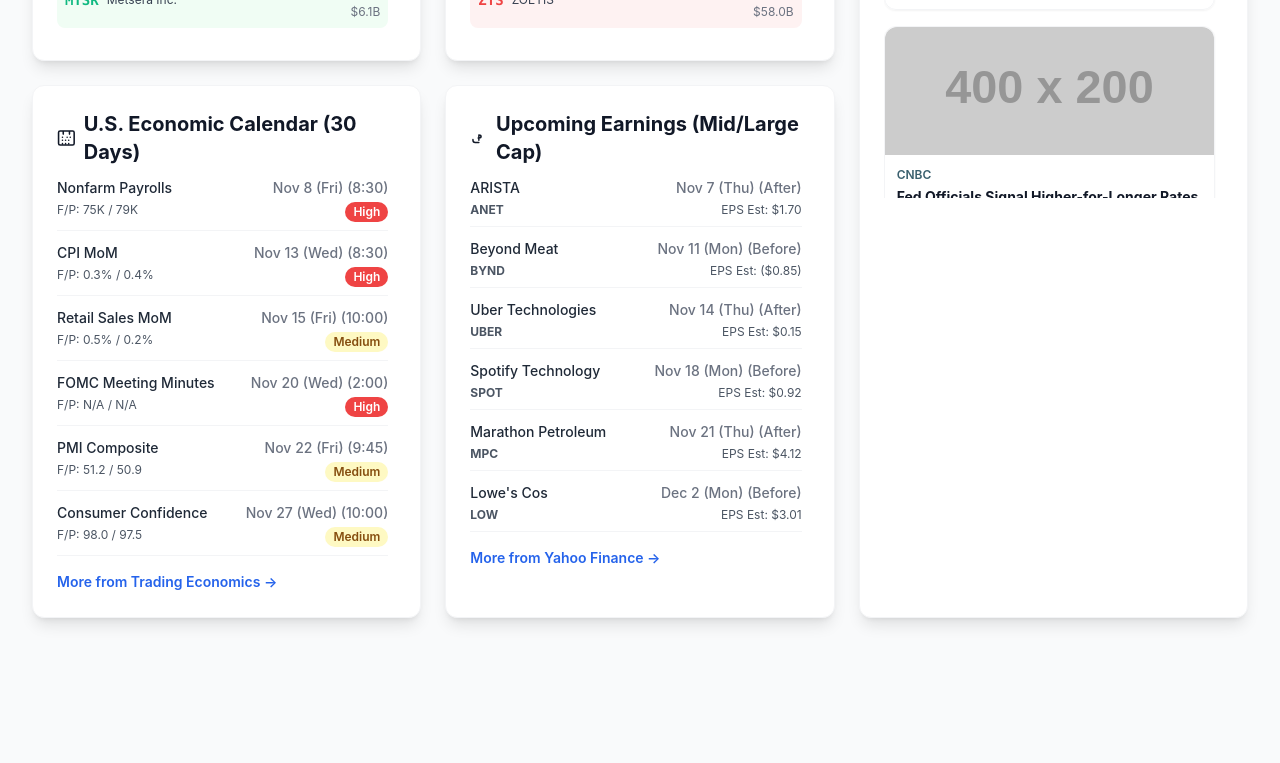
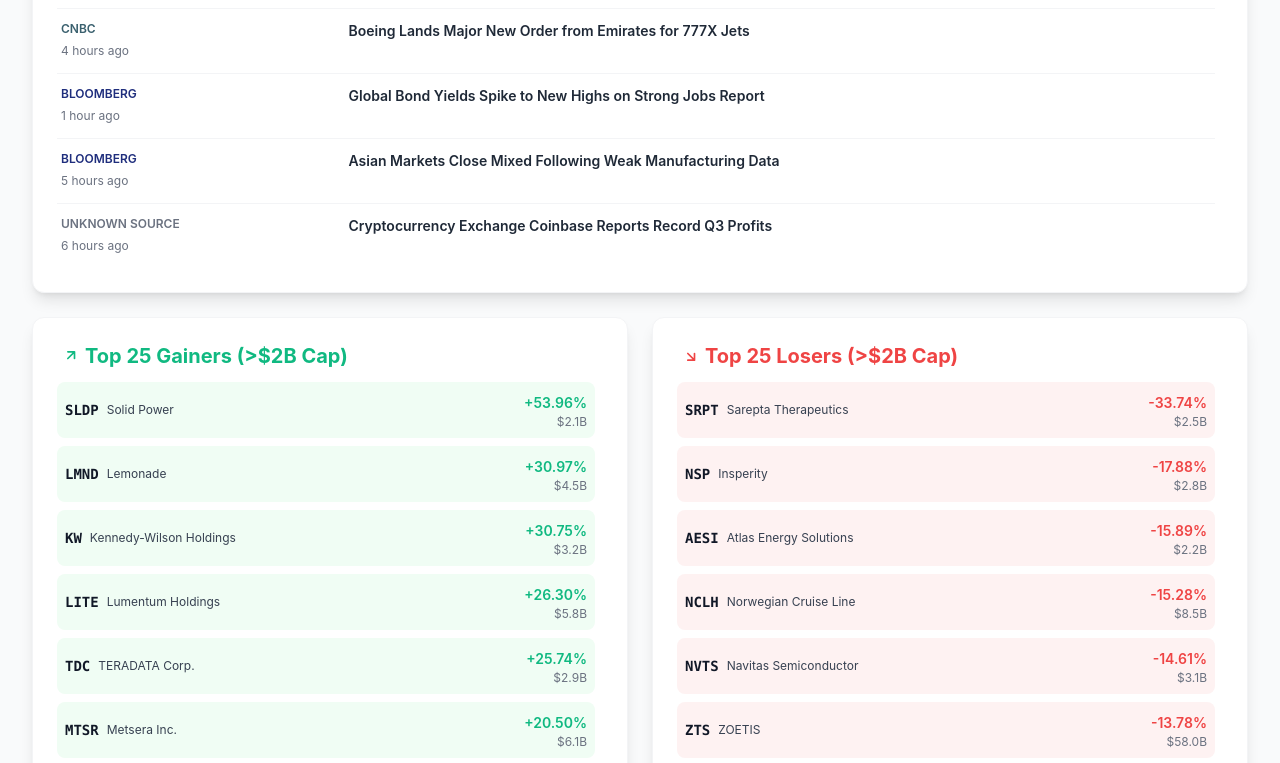
Before and after one commit to TJBS-FinancialStewardship/dashboard, a plain HTML site: page index.html in a window 1280 px wide. Shown: the part 684-1447 px from the top of the page. Before the commit the page ends 1334 px from the top, so only its background shows below. Drawn offline with nearby package versions, Linux system fonts and the light colour scheme; no server answers; placeholder pictures from the web are drawn by us.

Commit message:
Update index.html

```diff
--- a/index.html
+++ b/index.html
@@ -77,13 +77,10 @@
             </div>
         </header>
 
-        <!-- Grid Layout for Main Content -->
-        <div class="grid grid-cols-1 lg:grid-cols-3 gap-6">
+        <!-- Grid Layout for Main Content - Now stacked in a single column -->
+        <div class="grid grid-cols-1 gap-6">
 
-            <!-- COLUMN 1 & 2: AI Summary, Calendars, Movers -->
-            <div class="lg:col-span-2 space-y-6">
-
-                <!-- 2. AI-Generated Market Snapshot -->
+            <!-- 1. AI-Generated Market Snapshot (Full Width) -->
             <section class="bg-white p-6 rounded-xl shadow-lg border border-gray-100">
                 <h2 class="text-xl font-bold text-ai-blue mb-3 flex items-center">
                     <svg class="w-5 h-5 mr-2" fill="none" stroke="currentColor" viewBox="0 0 24 24" xmlns="http://www.w3.org/2000/svg"><path stroke-linecap="round" stroke-linejoin="round" stroke-width="2" d="M9 19V6l-3 3M15 10v13l3-3M3 6h18M3 10h18M3 14h18M3 18h18"></path></svg>
@@ -94,7 +91,25 @@
                 </div>
             </section>
 
-                <!-- 6. Market Movers -->
+            <!-- 2. Financial News Feed (Full Width, NEW LIST DESIGN) -->
+            <section class="bg-white p-6 rounded-xl shadow-lg border border-gray-100 h-full">
+                <h2 class="text-xl font-bold text-gray-900 mb-2 flex items-center">
+                    <svg class="w-5 h-5 mr-2" fill="none" stroke="currentColor" viewBox="0 0 24 24" xmlns="http://www.w3.org/2000/svg"><path stroke-linecap="round" stroke-linejoin="round" stroke-width="2" d="M19 20H5a2 2 0 01-2-2V6a2 2 0 012-2h10a2 2 0 012 2v2m-7 13h2a2 2 0 002-2V9a2 2 0 00-2-2h-2a2 2 0 00-2 2v2M9 13h6"></path></svg>
+                    Financial News Feed
+                </h2>
+                <p class="text-sm text-gray-500 mb-4">High-priority headlines from preferred sources.</p>
+
+                <!-- Updated: Removed space-y-4 and added divide-y for a clean list look -->
+                <div id="news-feed" class="divide-y divide-gray-100 max-h-[85vh] custom-scrollbar overflow-y-auto pr-2">
+                    <!-- News items will be populated here -->
+                    <p class="text-sm text-gray-500 py-3">Loading news...</p>
+                </div>
+            </section>
+
+            <!-- Remaining elements grouped for consistent spacing -->
+            <div class="space-y-6">
+
+                <!-- 3. Market Movers -->
                 <section class="grid grid-cols-1 md:grid-cols-2 gap-6">
                     <div class="bg-white p-6 rounded-xl shadow-lg border border-gray-100">
                         <h2 class="text-xl font-bold text-market-green mb-3 flex items-center">
@@ -119,7 +134,7 @@
                     </div>
                 </section>
 
-                <!-- 5. Economic Calendar & 7. Earnings Calendar -->
+                <!-- 4. Economic Calendar & Earnings Calendar -->
                 <section class="grid grid-cols-1 md:grid-cols-2 gap-6">
                     <!-- Economic Calendar -->
                     <div class="bg-white p-6 rounded-xl shadow-lg border border-gray-100">
@@ -145,21 +160,6 @@
                             <p class="text-sm text-gray-500">Loading data...</p>
                         </div>
                         <a href="https://finance.yahoo.com/calendar" target="_blank" class="mt-4 inline-block text-sm text-blue-600 hover:text-blue-800 font-semibold">More from Yahoo Finance &rarr;</a>
-                    </div>
-                </section>
-
-            </div>
-
-            <!-- COLUMN 3: News Feed -->
-            <div class="lg:col-span-1">
-                <section class="bg-white p-6 rounded-xl shadow-lg border border-gray-100 h-full">
-                    <h2 class="text-xl font-bold text-gray-900 mb-4 flex items-center">
-                        <svg class="w-5 h-5 mr-2" fill="none" stroke="currentColor" viewBox="0 0 24 24" xmlns="http://www.w3.org/2000/svg"><path stroke-linecap="round" stroke-linejoin="round" stroke-width="2" d="M19 20H5a2 2 0 01-2-2V6a2 2 0 012-2h10a2 2 0 012 2v2m-7 13h2a2 2 0 002-2V9a2 2 0 00-2-2h-2a2 2 0 00-2 2v2M9 13h6"></path></svg>
-                        Financial News Feed
-                    </h2>
-                    <div id="news-feed" class="space-y-4 max-h-[85vh] custom-scrollbar overflow-y-auto pr-2">
-                        <!-- News items will be populated here -->
-                        <p class="text-sm text-gray-500">Loading news...</p>
                     </div>
                 </section>
             </div>
@@ -203,6 +203,18 @@
                 { symbol: 'PFE', name: 'Pfizer Inc.', change: -5.00, price: 24.00, marketCap: 150.0 },
                 { symbol: 'INTC', name: 'Intel Corp.', change: -4.50, price: 37.00, marketCap: 155.0 },
             ],
+            // ADDED: Mock data for the news feed to fix the "MOCK_DATA.news is not iterable" error
+            news: [
+                { source: 'Fox Business', title: 'Fed Signals Rate Hike Pause, But Warns of Inflation Resilience', url: 'https://www.foxbusiness.com/markets/fed-signals-rate-hike-pause', color: 'fb-brand', time: '5 mins ago' },
+                { source: 'Yahoo Finance', title: 'Tech Stocks Dive Amidst AI Valuation Fears; NVDA Down 7%', url: 'https://finance.yahoo.com/news/tech-stocks-dive-ai-valuation-140000305.html', color: 'yf-brand', time: '15 mins ago' },
+                { source: 'CNBC', title: 'Kimberly-Clark to Acquire Kenvue in Multi-Billion Dollar Deal', url: 'https://www.cnbc.com/2025/11/05/kimberly-clark-kenvue-acquisition.html', color: 'cnbc-brand', time: '30 mins ago' },
+                { source: 'Bloomberg', title: 'Global Bond Yields Spike to New Highs on Strong Jobs Report', url: 'https://www.bloomberg.com/news/articles/2025-11-05/global-bond-yields-spike', color: 'bloomberg-brand', time: '1 hour ago' },
+                { source: 'Fox Business', title: 'Retail Sales Beat Estimates, Signaling Strong Consumer Spending', url: 'https://www.foxbusiness.com/markets/retail-sales-beat-estimates', color: 'fb-brand', time: '2 hours ago' },
+                { source: 'Yahoo Finance', title: 'Energy Sector Rallies as Crude Oil Jumps Past $90 a Barrel', url: 'https://finance.yahoo.com/news/energy-sector-rallies-crude-oil-160000999.html', color: 'yf-brand', time: '3 hours ago' },
+                { source: 'CNBC', title: 'Boeing Lands Major New Order from Emirates for 777X Jets', url: 'https://www.cnbc.com/2025/11/05/boeing-emirates-order-777x.html', color: 'cnbc-brand', time: '4 hours ago' },
+                { source: 'Bloomberg', title: 'Asian Markets Close Mixed Following Weak Manufacturing Data', url: 'https://www.bloomberg.com/news/articles/2025-11-05/asian-markets-mixed', color: 'bloomberg-brand', time: '5 hours ago' },
+                { source: 'Unknown Source', title: 'Cryptocurrency Exchange Coinbase Reports Record Q3 Profits', url: 'https://example.com/crypto-record', color: 'gray-500', time: '6 hours ago' },
+            ],
             economicCalendar: [
                 { date: 'Nov 8 (Fri)', time: '8:30 AM ET', event: 'Nonfarm Payrolls', forecast: '75K', previous: '79K', impact: 'High' },
                 { date: 'Nov 13 (Wed)', time: '8:30 AM ET', event: 'CPI MoM', forecast: '0.3%', previous: '0.4%', impact: 'High' },
@@ -218,14 +230,6 @@
                 { date: 'Nov 18 (Mon)', time: 'Before Market Open', company: 'Spotify Technology', ticker: 'SPOT', estimate: '$0.92' },
                 { date: 'Nov 21 (Thu)', time: 'After Market Close', company: 'Marathon Petroleum', ticker: 'MPC', estimate: '$4.12' },
                 { date: 'Dec 2 (Mon)', time: 'Before Market Open', company: 'Lowe\'s Cos', ticker: 'LOW', estimate: '$3.01' },
-            ],
-            news: [
-                { source: 'Yahoo Finance', color: 'yf-brand', time: '15m ago', title: 'AI Bubble Fears Resurface as Nvidia, Palantir Lead Tech Sell-off', img: 'https://placehold.co/400x200/6001D2/ffffff?text=AI+Stocks', url: 'https://finance.yahoo.com/news/' },
-                { source: 'Fox Business', color: 'fb-brand', time: '45m ago', title: 'Kimberly-Clark Shares Tumble 12% on Deal to Acquire Kenvue for $48.7 Billion', img: 'https://placehold.co/400x200/CC0000/ffffff?text=KMB/KVUE', url: 'https://www.foxbusiness.com/markets' },
-                { source: 'CNBC', color: 'cnbc-brand', time: '1h ago', title: 'Fed Officials Signal Higher-for-Longer Rates After CPI Report: What it Means for Q4', img: 'https://placehold.co/400x200/3A606E/ffffff?text=Fed+Rates', url: 'https://www.cnbc.com/financial-markets/' },
-                { source: 'Bloomberg', color: 'bloomberg-brand', time: '2h ago', title: 'Solid Power Jumps 53% on New Battery Tech Announcement; Retail Sector Drags on Broader Market', img: 'https://placehold.co/400x200/1F2E7D/ffffff?text=Solid+Power', url: 'https://www.bloomberg.com/markets' },
-                { source: 'Yahoo Finance', color: 'yf-brand', time: '3h ago', title: 'Oil Prices Retreat Amid Fading Supply Concerns; US Benchmark Drops Below $61', img: 'https://placehold.co/400x200/6001D2/ffffff?text=Crude+Oil', url: 'https://finance.yahoo.com/news/' },
-                { source: 'CNBC', color: 'cnbc-brand', time: '5h ago', title: 'Analyst Warning: Over 80% of S&P 500 Companies Beat EPS, but Guidance Remains Cautious', img: 'https://placehold.co/400x200/3A606E/ffffff?text=Earnings+Season', url: 'https://www.cnbc.com/financial-markets/' },
             ]
         };
 
@@ -242,17 +246,20 @@
         };
 
         /**
-         * Renders an individual stock mover item.
+         * Renders an individual stock mover item, now clickable.
          */
         const renderMoverItem = (stock) => {
             const isGainer = stock.change >= 0;
             const colorClass = isGainer ? 'text-market-green bg-green-50' : 'text-market-red bg-red-50';
             const sign = isGainer ? '+' : '';
+            // Link to Yahoo Finance Quote for the ticker
+            const url = `https://finance.yahoo.com/quote/${stock.symbol}`;
 
             return `
-                <div class="flex justify-between items-center p-2 rounded-lg ${colorClass} transition duration-100 hover:shadow-md">
+                <a href="${url}" target="_blank" class="block">
+                    <div class="flex justify-between items-center p-2 rounded-lg ${colorClass} transition duration-100 hover:shadow-md hover:bg-opacity-75">
                         <div class="flex items-center space-x-2">
-                        <span class="font-mono text-sm font-bold">${stock.symbol}</span>
+                            <span class="font-mono text-sm font-bold text-gray-900">${stock.symbol}</span>
                             <span class="text-xs text-gray-700">${stock.name}</span>
                         </div>
                         <div class="text-right">
@@ -260,57 +267,74 @@
                             <span class="block text-xs text-gray-500">${formatMarketCap(stock.marketCap)}</span>
                         </div>
                     </div>
+                </a>
             `;
         };
 
         /**
-         * Renders an individual news item.
+         * Renders an individual news item with the new, compact list design.
          */
         const renderNewsItem = (item) => {
             return `
-                <a href="${item.url}" target="_blank" class="block group border border-gray-100 rounded-xl shadow-sm hover:shadow-lg transition duration-200">
-                    <div class="relative overflow-hidden rounded-t-xl">
-                        <img src="${item.img}" alt="News Image" class="w-full h-32 object-cover group-hover:scale-[1.02] transition duration-300 onerror="this.onerror=null; this.src='https://placehold.co/400x200/E5E7EB/9CA3AF?text=No+Image';" />
+                <a href="${item.url}" target="_blank" class="block py-3 px-1 hover:bg-gray-50 transition duration-150">
+                    <div class="flex flex-col md:flex-row md:items-start">
+                        <!-- Source and Time (Left side on desktop, stacked on mobile) -->
+                        <div class="md:w-1/4 flex-shrink-0 mb-1 md:mb-0">
+                            <span class="text-xs font-semibold uppercase text-${item.color} block">${item.source}</span>
+                            <span class="text-xs text-gray-500">${item.time}</span>
                         </div>
-                    <div class="p-3">
-                        <p class="text-xs font-semibold uppercase text-${item.color}">${item.source}</p>
-                        <h4 class="text-sm font-bold text-gray-900 mt-1 group-hover:text-ai-blue transition">${item.title}</h4>
-                        <p class="text-xs text-gray-500 mt-2">${item.time} | <span class="text-gray-400">Read More</span></p>
+                        <!-- Title (Main content) -->
+                        <h4 class="md:w-3/4 text-sm font-semibold text-gray-800 leading-snug hover:text-ai-blue transition">
+                            ${item.title}
+                        </h4>
                     </div>
                 </a>
             `;
         };
 
         /**
-         * Renders an individual calendar event.
+         * Renders an individual calendar event, now with clickable links.
          */
         const renderCalendarItem = (event, type = 'economic') => {
             const impactClass = event.impact === 'High' ? 'bg-market-red text-white' : 'bg-yellow-100 text-yellow-800';
             let detail = '';
+            let url = '#';
+            let primaryText = event.event;
+            let secondaryText = event.date;
 
             if (type === 'economic') {
+                // Link to a Google search for the economic event
+                url = `https://www.google.com/search?q=${encodeURIComponent(event.event + ' data release')}`;
                 detail = `
                     <div class="flex justify-between text-xs mt-1 text-gray-600">
                         <span>F/P: ${event.forecast} / ${event.previous}</span>
                         <span class="px-2 py-0.5 text-xs font-semibold rounded-full ${impactClass}">${event.impact}</span>
                     </div>
                 `;
+                secondaryText = `${event.date} (${event.time.split(' ')[0]})`;
+
             } else if (type === 'earnings') {
+                // Link to the company's earnings calendar on Yahoo Finance
+                url = `https://finance.yahoo.com/quote/${event.ticker}/calendar`;
+                primaryText = `${event.company} (${event.ticker})`;
                 detail = `
                     <div class="flex justify-between text-xs mt-1 text-gray-600">
-                        <span class="font-bold">${event.ticker}</span>
-                        <span>EPS Est: ${event.estimate}</span>
+                        <span class="font-bold">EPS Est: ${event.estimate}</span>
+                        <span>Time: ${event.time}</span>
                     </div>
                 `;
+                secondaryText = `${event.date}`; // Keep only the date here
             }
 
             return `
                 <div class="border-b border-gray-100 pb-2">
+                    <a href="${url}" target="_blank" class="block hover:bg-gray-50 p-1 -mx-1 rounded transition duration-150">
                         <div class="flex justify-between items-center text-sm font-medium">
-                        <span class="text-gray-800">${event.event || event.company}</span>
-                        <span class="text-gray-500">${event.date} (${event.time.split(' ')[0]})</span>
+                            <span class="text-gray-800 font-semibold hover:text-ai-blue">${primaryText}</span>
+                            <span class="text-gray-500 text-xs">${secondaryText}</span>
                         </div>
                         ${detail}
+                    </a>
                 </div>
             `;
         };
@@ -319,7 +343,7 @@
          * Mocks the AI summary generation using the Gemini API.
          * Includes exponential backoff for robustness.
          */
-        const generateAISummary = async (maxRetries = 3) => {
+        const generateAISummary = async (maxRetries = 5) => {
             const contentDiv = document.getElementById('ai-summary-content');
             contentDiv.innerHTML = `<div class="flex items-center space-x-2 text-blue-600">
                 <div class="w-4 h-4 border-2 border-transparent border-t-blue-600 rounded-full spinner"></div>
@@ -388,8 +412,30 @@
             const losersHtml = MOCK_DATA.losers.slice(0, 25).map(renderMoverItem).join('');
             document.getElementById('losers-list').innerHTML = losersHtml;
 
-            // 2. Render News Feed
-            const newsHtml = MOCK_DATA.news.map(renderNewsItem).join('');
+            // 2. Render News Feed with custom sorting
+
+            // Define the custom priority order
+            const priorityOrder = ['Fox Business', 'Yahoo Finance', 'CNBC', 'Bloomberg'];
+
+            const sortNews = (a, b) => {
+                const indexA = priorityOrder.indexOf(a.source);
+                const indexB = priorityOrder.indexOf(b.source);
+
+                // Assign a very high index for sources not in the priority list (to push them to the end)
+                const rankA = indexA === -1 ? 999 : indexA;
+                const rankB = indexB === -1 ? 999 : indexB;
+
+                if (rankA !== rankB) {
+                    return rankA - rankB; // Sort by priority rank
+                }
+
+                // Secondary sort: keep original order for articles with the same priority (or if both are unlisted)
+                return 0;
+            };
+
+            // The fix was to ensure MOCK_DATA.news exists and is an array.
+            const sortedNews = [...MOCK_DATA.news].sort(sortNews);
+            const newsHtml = sortedNews.map(renderNewsItem).join('');
             document.getElementById('news-feed').innerHTML = newsHtml;
 
             // 3. Render Economic Calendar
```
Lines whose indentation alone changed are shown as unchanged.
